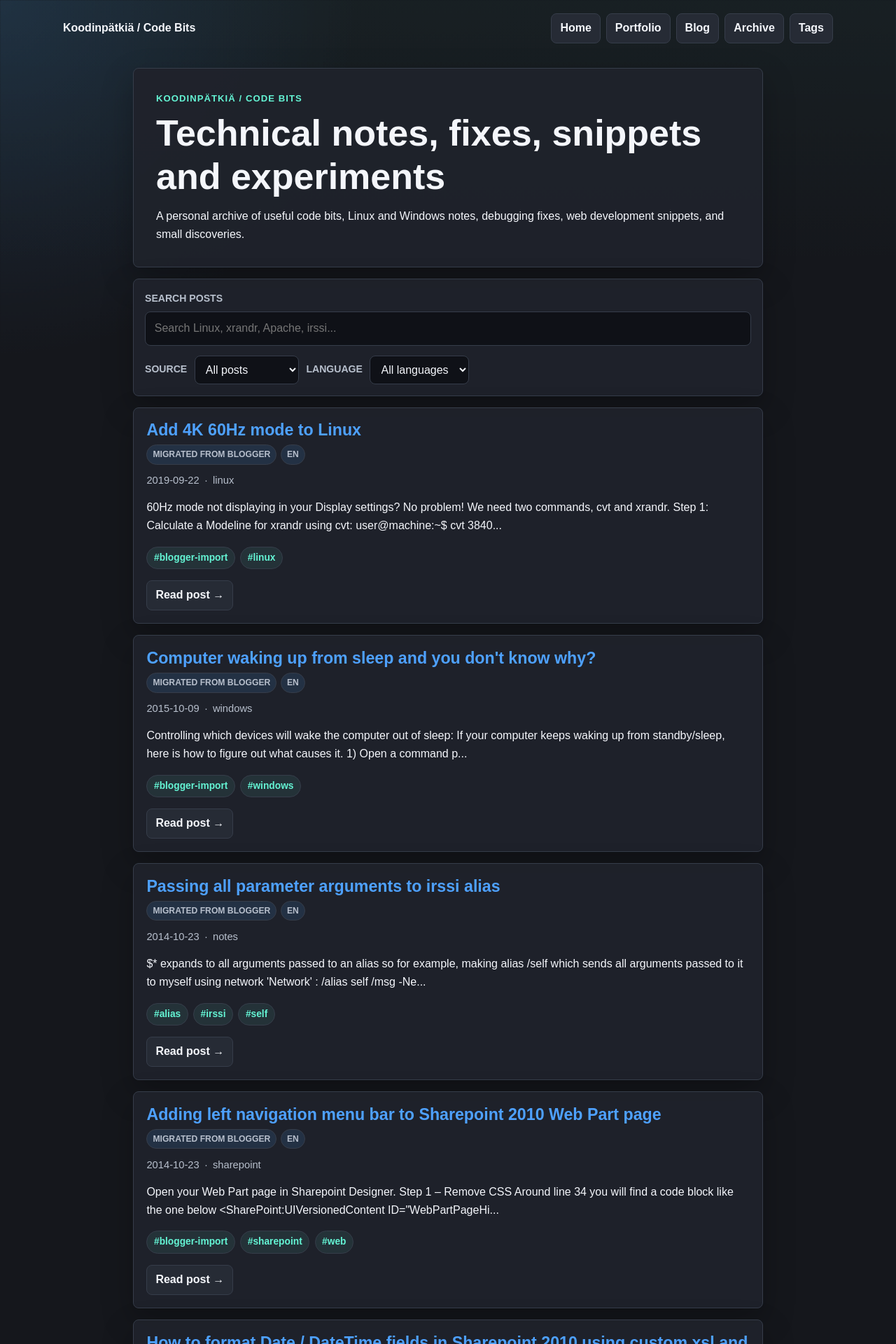
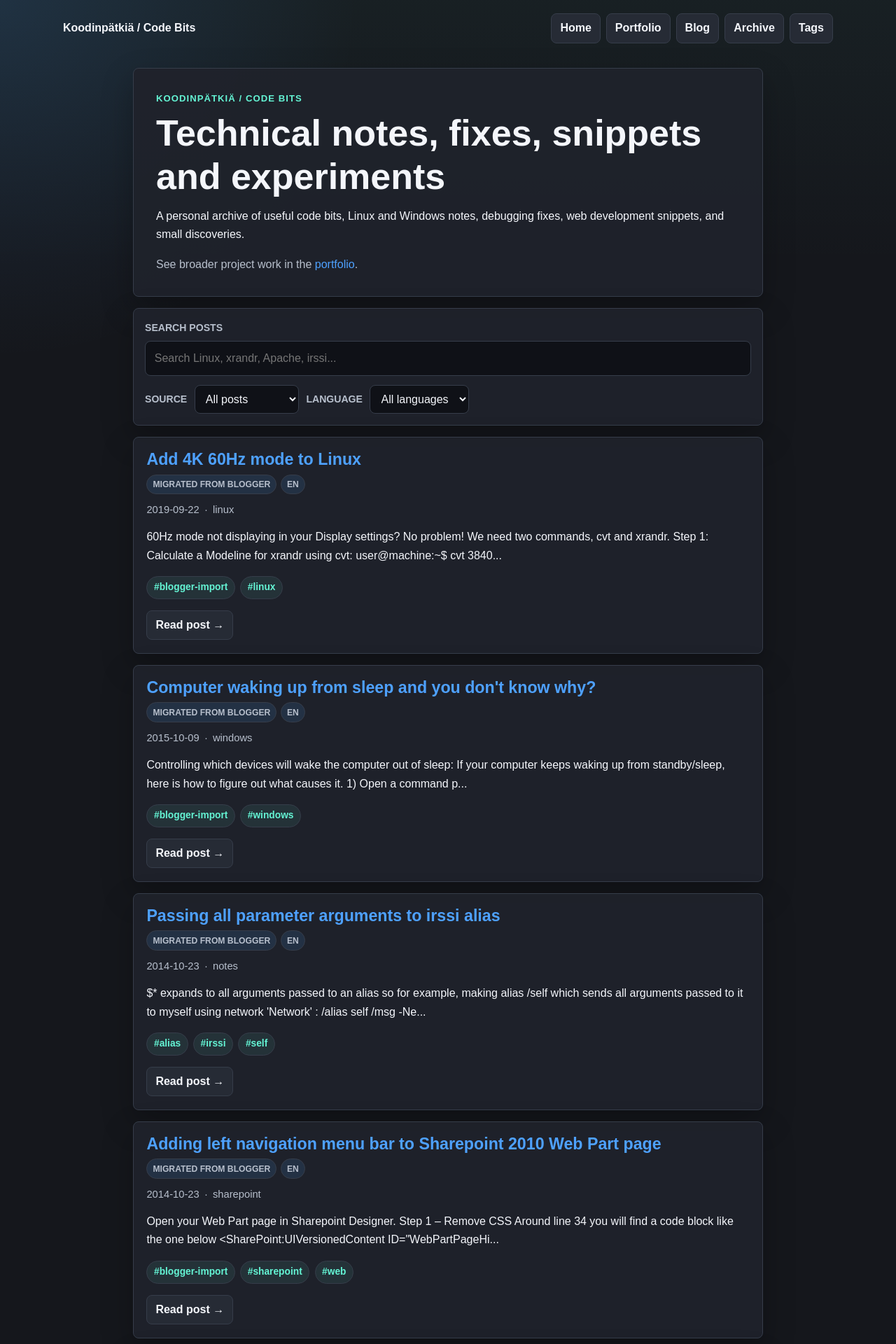
Before and after one commit to jamps3/jamps3.github.io, a Jekyll site: the page built from blog.html, in a window 1280 px wide. Shown: the top 1920 px of the page at 70% size. Built offline with Jekyll 4.4.1, drawn with Linux system fonts in a browser that asks for light colours.

Commit message:
Link blog to portfolio

```diff
--- a/assets/css/blog.css
+++ b/assets/css/blog.css
@@ -155,6 +155,10 @@ p {
 .page-header p:last-child,
 .post-header p:last-child {
   margin-bottom: 0;
+}
+
+.blog-hero-link {
+  color: var(--muted);
 }
 
 .eyebrow,
--- a/blog.html
+++ b/blog.html
@@ -10,6 +10,9 @@ permalink: /blog.html
   <p>
     A personal archive of useful code bits, Linux and Windows notes, debugging fixes,
     web development snippets, and small discoveries.
+  </p>
+  <p class="blog-hero-link">
+    See broader project work in the <a href="{{ '/portfolio.html' | relative_url }}">portfolio</a>.
   </p>
 </section>
 
```
Also changed, not shown: 1 other file.
